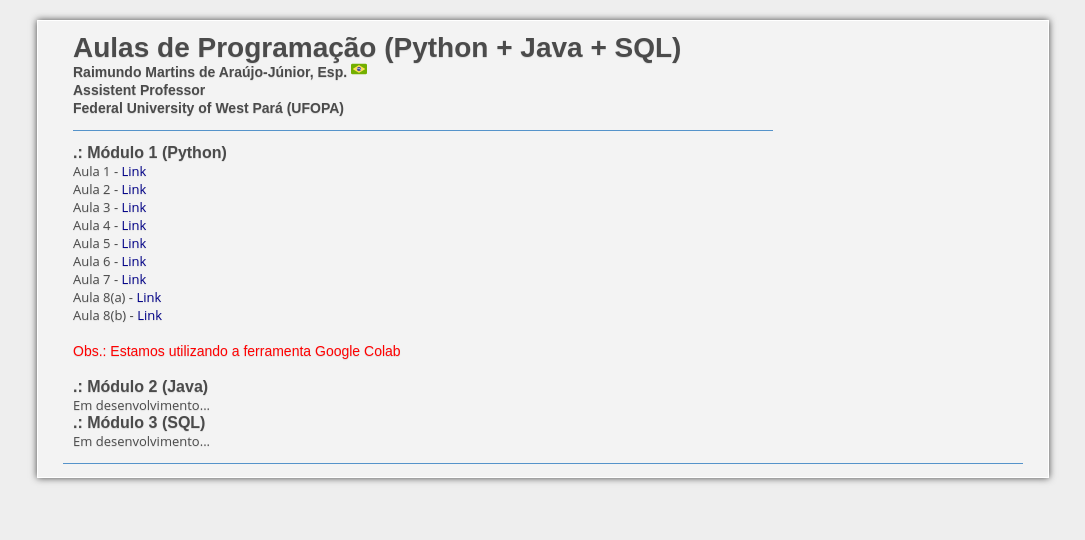
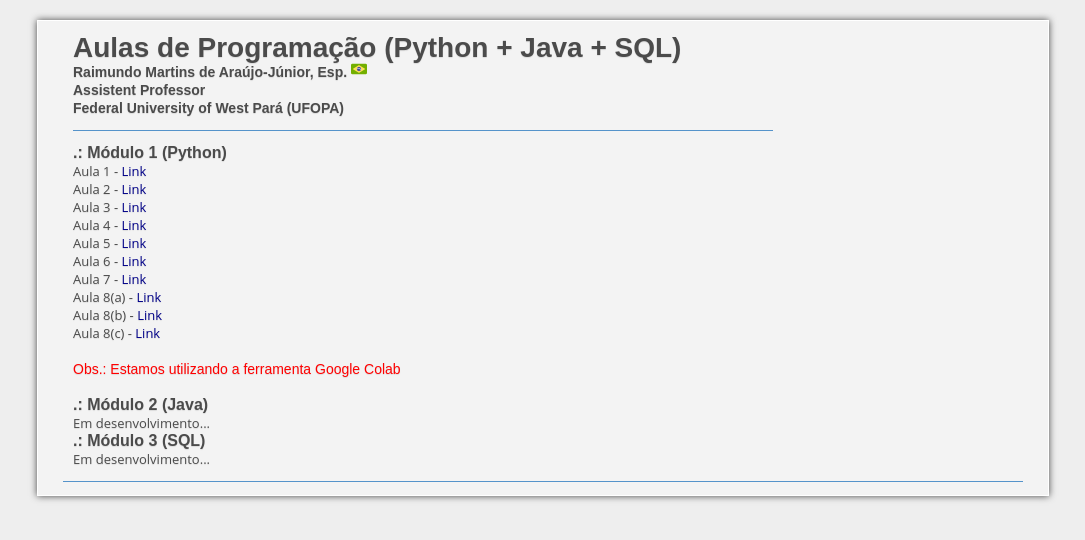
Before and after one commit to profjuniormartins/profjuniormartins.github.io, a plain HTML site: page pdm/index.html in a window 1280 px wide. Shown: the whole page, without its empty margins (97-1182 px from the left). Drawn offline with Linux system fonts and the light colour scheme; a script that the page names is missing.

Commit message:
Update index.html

```diff
--- a/pdm/index.html
+++ b/pdm/index.html
@@ -69,6 +69,8 @@ Raimundo Martins de Ara&uacute;jo J&uacute;nior, Esp.
 				<dd>Aula 7 - <a href="https://youtu.be/EOfvT4fx7nQ" target="_blank">Link</a></dd>
 				<dd>Aula 8(a) - <a href="https://youtu.be/3W1raXBPu3g" target="_blank">Link</a></dd>
 				<dd>Aula 8(b) - <a href="https://youtu.be/EtzEZZdzM3k" target="_blank">Link</a></dd>
+				<dd>Aula 8(c) - <a href="https://youtu.be/39lTM26w2vw" target="_blank">Link</a></dd>
+
 			<br>
 			<p><span style="font-size: 14px; color: #FF0000; font-family: Arial, Helvetica, sans-serif; font-weight: italic">Obs.: Estamos utilizando a ferramenta Google Colab</span></p>
 			<br>
```
